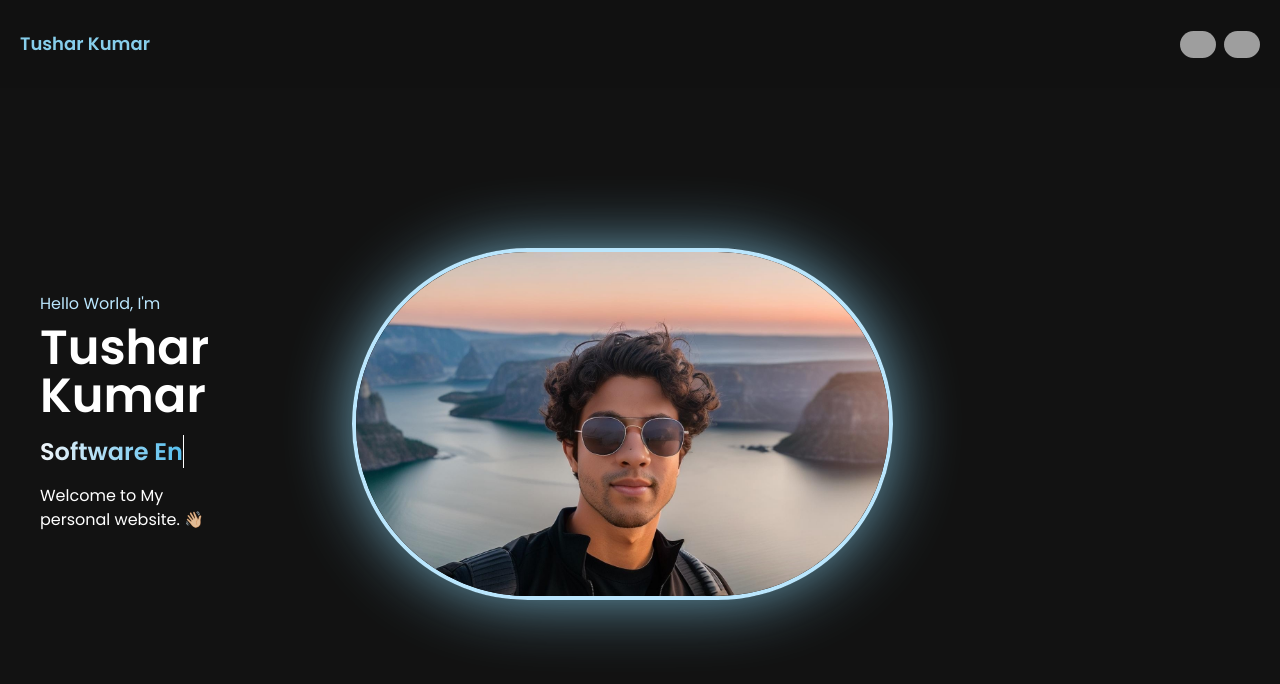
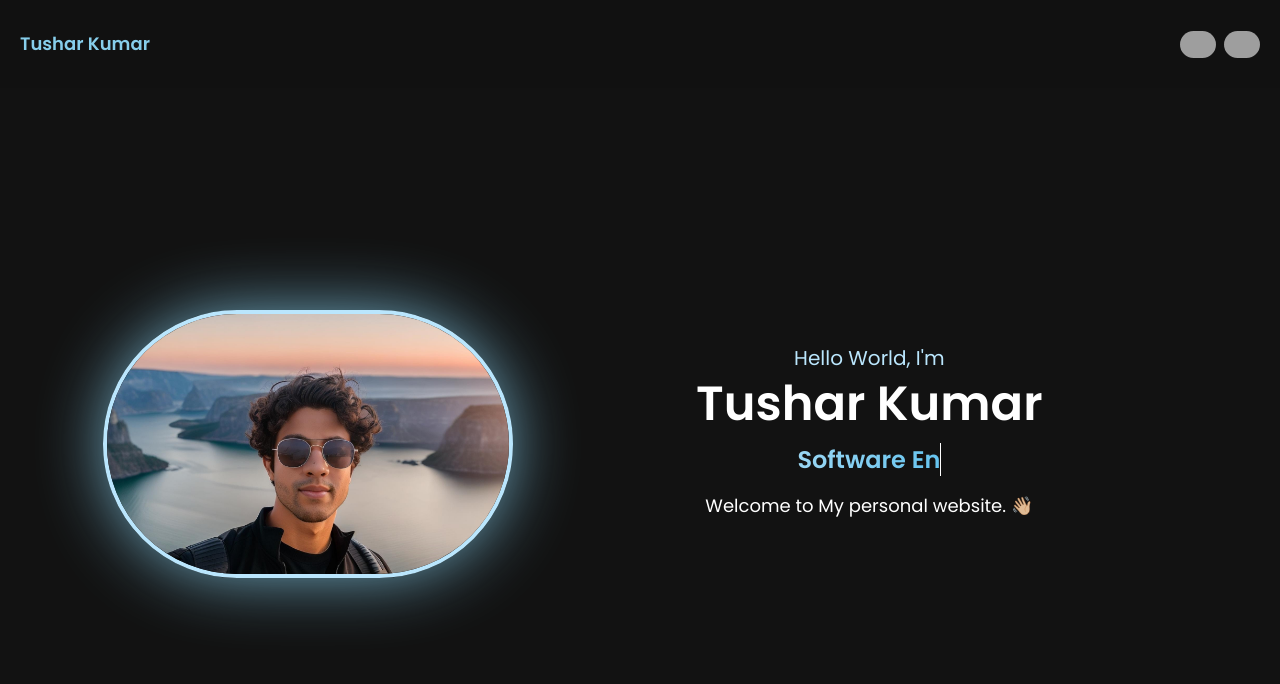
Before and after one commit to tusharkumar2302/my-portfolio, a Vue app: page / in a window 1280 px wide. Shown: the top 684 px of the page. Built offline with nearby package versions, Linux system fonts and the light colour scheme; grey boxes are pictures that could not be loaded.

Commit message:
Update the home view with image and text size changes.

```diff
--- a/src/views/HomeView.vue
+++ b/src/views/HomeView.vue
@@ -1,8 +1,12 @@
 <template>
   <main
-    class="mt-10 md:mt-1 flex flex-col-reverse gap-8 items-center md:flex-row md:gap-16 md:justify-center min-h-[65vh] md:min-h-[80vh]">
-    <div class="space-y-2 text-center md:text-left px-10">
-      <p class="text-sky-200">Hello World, I'm</p>
+    class=" md:mt-1 flex flex-col-reverse gap-8 items-center md:flex-row md:gap-12 md:justify-center min-h-[65vh] md:min-h-[85vh] px-6">
+    <div class="flex justify-center md:w-1/3 md:justify-end fadein-right ">
+      <img alt="avatar" fetchpriority="high" width="300" height="300" decoding="async" data-nimg="1"
+        class="md:h-auto md:w-auto rounded-full border-4 border-sky-200 pict" src="../assets/selfie.png">
+    </div>
+    <div class="md:w-1/2 space-y-2 text-center md:text-center ">
+      <p class="text-sky-200 text-lg md:text-xl">Hello World, I'm</p>
       <h1 class="text-4xl font-bold md:text-5xl text-white fadein-up">Tushar Kumar</h1>
       <div class="py-2">
         <h1
@@ -11,25 +15,12 @@
           <span class="wrap">{{ txt }}</span>
         </h1>
       </div>
-      <p class="text-white pr-4 fade-in-from-left">Welcome to My personal website. <span class="wave">👋🏼</span></p>
+      <p class="text-white md:text-lg fade-in-from-left">Welcome to My personal website. <span class="wave">👋🏼</span></p>
       <br>
-      <!-- <button
-        class="fadein-bot fade-500 flex items-center py-2 px-4 mx-auto text-sm font-medium rounded-lg border transition duration-300 md:py-2.5 md:px-5 md:mx-0 text-sky-200 border-sky-200 hover:bg-sky-200 hover:bg-opacity-10 bg-transparent focus:outline-none w-fit"
-        @click="downloadResume"><svg
-          xmlns="http://www.w3.org/2000/svg" viewBox="0 0 24 24" fill="currentColor" class="mr-2 w-4 h-4">
-          <path fill-rule="evenodd"
-            d="M5.625 1.5H9a3.75 3.75 0 013.75 3.75v1.875c0 1.036.84 1.875 1.875 1.875H16.5a3.75 3.75 0 013.75 3.75v7.875c0 1.035-.84 1.875-1.875 1.875H5.625a1.875 1.875 0 01-1.875-1.875V3.375c0-1.036.84-1.875 1.875-1.875zm5.845 17.03a.75.75 0 001.06 0l3-3a.75.75 0 10-1.06-1.06l-1.72 1.72V12a.75.75 0 00-1.5 0v4.19l-1.72-1.72a.75.75 0 00-1.06 1.06l3 3z"
-            clip-rule="evenodd"></path>
-          <path
-            d="M14.25 5.25a5.23 5.23 0 00-1.279-3.434 9.768 9.768 0 016.963 6.963A5.23 5.23 0 0016.5 7.5h-1.875a.375.375 0 01-.375-.375V5.25z">
-          </path>
-        </svg>Download Resume</button> -->
-    </div>
-    <div class="flex justify-center md:justify-start fadein-right"><img alt="avatar" fetchpriority="high" width="300" height="300" decoding="async" data-nimg="1"
-        class="w-7/12 md:h-auto rounded-full border-4 border-sky-200 pict" src="../assets/selfie.png">
     </div>
   </main>
 </template>
+
 
 <script>
 export default {
```
